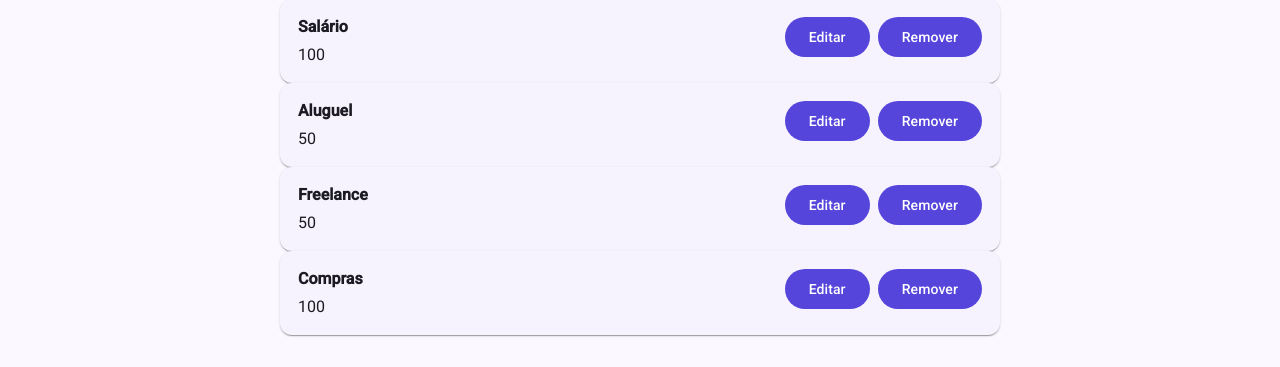
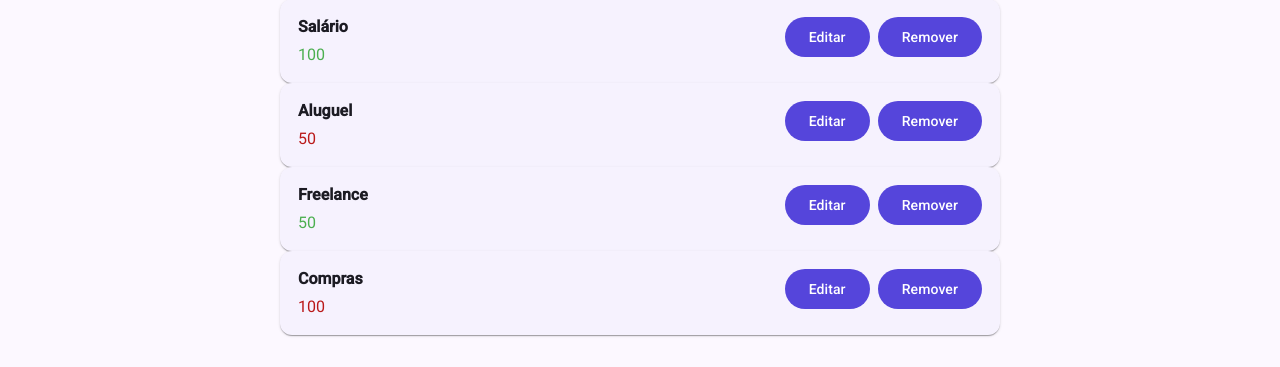
Before and after one commit to fabioaguir/gerenciador-financeiro, an Angular app: page / in a window 1280 px wide. Shown: the part 185-552 px from the top of the page. Built offline with nearby package versions, Linux system fonts and the light colour scheme.

Commit message:
Criando componente para renderizar o valor da transação

```diff
--- /dev/null
+++ b/src/app/features/home/components/transaction-item/components/transaction-value/transaction-value.scss
@@ -0,0 +1,9 @@
+:host {
+    &.income {
+        color: var(--custom-color-green);
+    }
+
+    &.outcome {
+        color: var(--mat-sys-error);
+    }
+}
--- /dev/null
+++ b/src/app/features/home/components/transaction-item/components/transaction-value/transaction-value.ts
@@ -0,0 +1,27 @@
+import { Component, computed, input } from '@angular/core';
+import { Transaction } from '../../../../../../shared/transaction/intafaces/transaction';
+import { TransactionType } from '../../../../../../shared/transaction/enuns/transaction-type';
+
+
+const CssClass = {
+  [TransactionType.INCOME]: 'income',
+  [TransactionType.OUTCOME]: 'outcome',
+}
+
+@Component({
+  selector: 'app-transaction-value',
+  imports: [],
+  styleUrl: './transaction-value.scss',
+  host: {
+    '[class]': 'cssClass()'
+  },
+  template: `{{ transaction().value }}`
+})
+export class TransactionValue {
+
+  transaction = input.required<Transaction>()
+
+  cssClass = computed(() => {
+    return CssClass[this.transaction().type]
+  })
+}
--- a/src/app/features/home/components/transaction-item/transaction-item.html
+++ b/src/app/features/home/components/transaction-item/transaction-item.html
@@ -1,7 +1,9 @@
 <mat-card class="card">
     <div>
         <div class="card-title">{{ transaction().title }}</div>
-        <div class="card-value">{{ transaction().value }}</div>
+        <div class="card-value">
+            <app-transaction-value [transaction]="transaction()"/>
+        </div>
     </div>
     <div class="card-actions">
         <button matButton="filled">Editar</button>
--- a/src/app/features/home/components/transaction-item/transaction-item.ts
+++ b/src/app/features/home/components/transaction-item/transaction-item.ts
@@ -2,10 +2,12 @@ import { Component, input } from '@angular/core';
 import { MatButtonModule } from '@angular/material/button';
 import { MatCardModule } from '@angular/material/card';
 import { Transaction } from '../../../../shared/transaction/intafaces/transaction';
+import { TransactionValue } from "./components/transaction-value/transaction-value";
+
 
 @Component({
   selector: 'app-transaction-item',
-  imports: [MatCardModule, MatButtonModule],
+  imports: [MatCardModule, MatButtonModule, TransactionValue],
   templateUrl: './transaction-item.html',
   styleUrl: './transaction-item.scss',
 })
```
